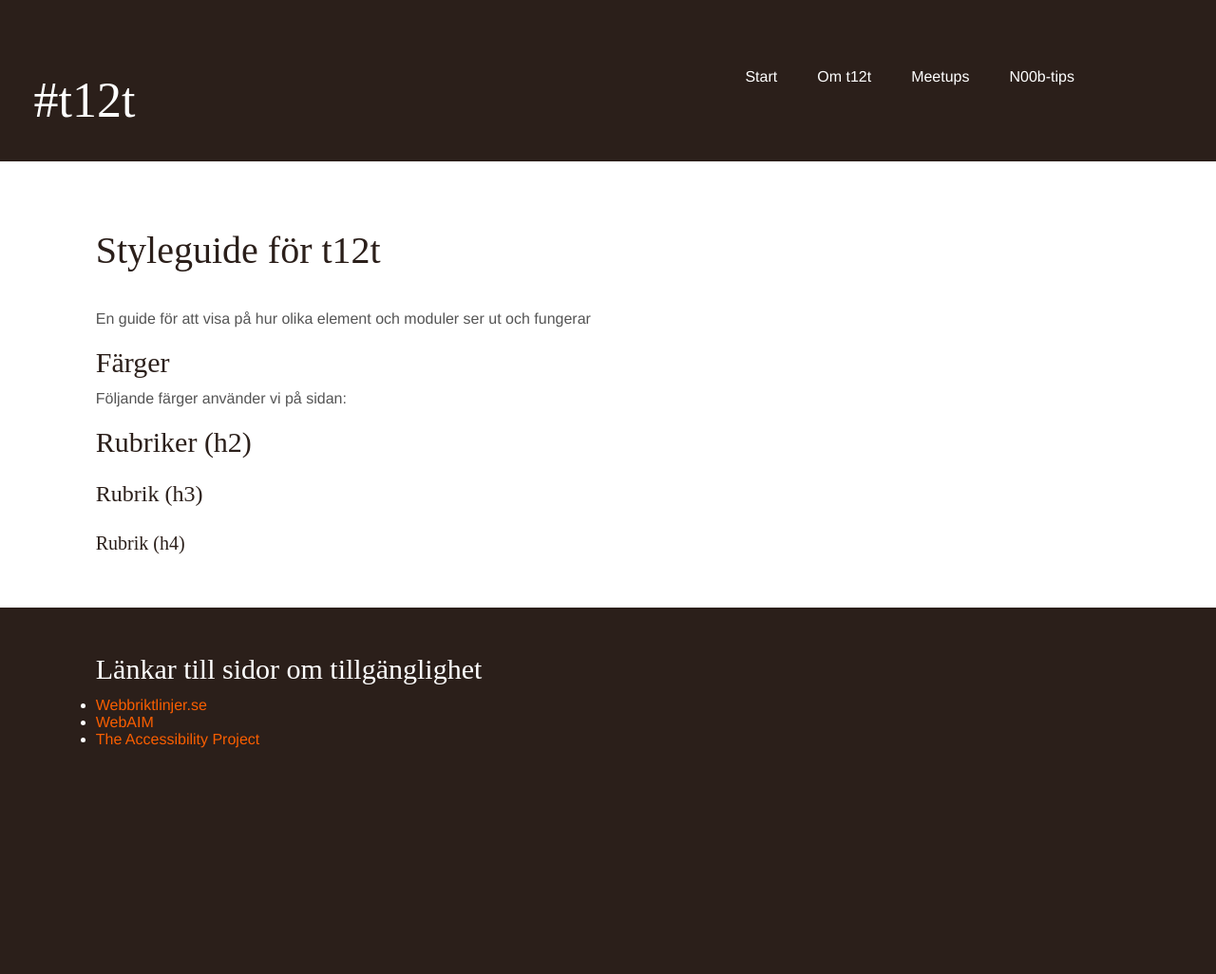
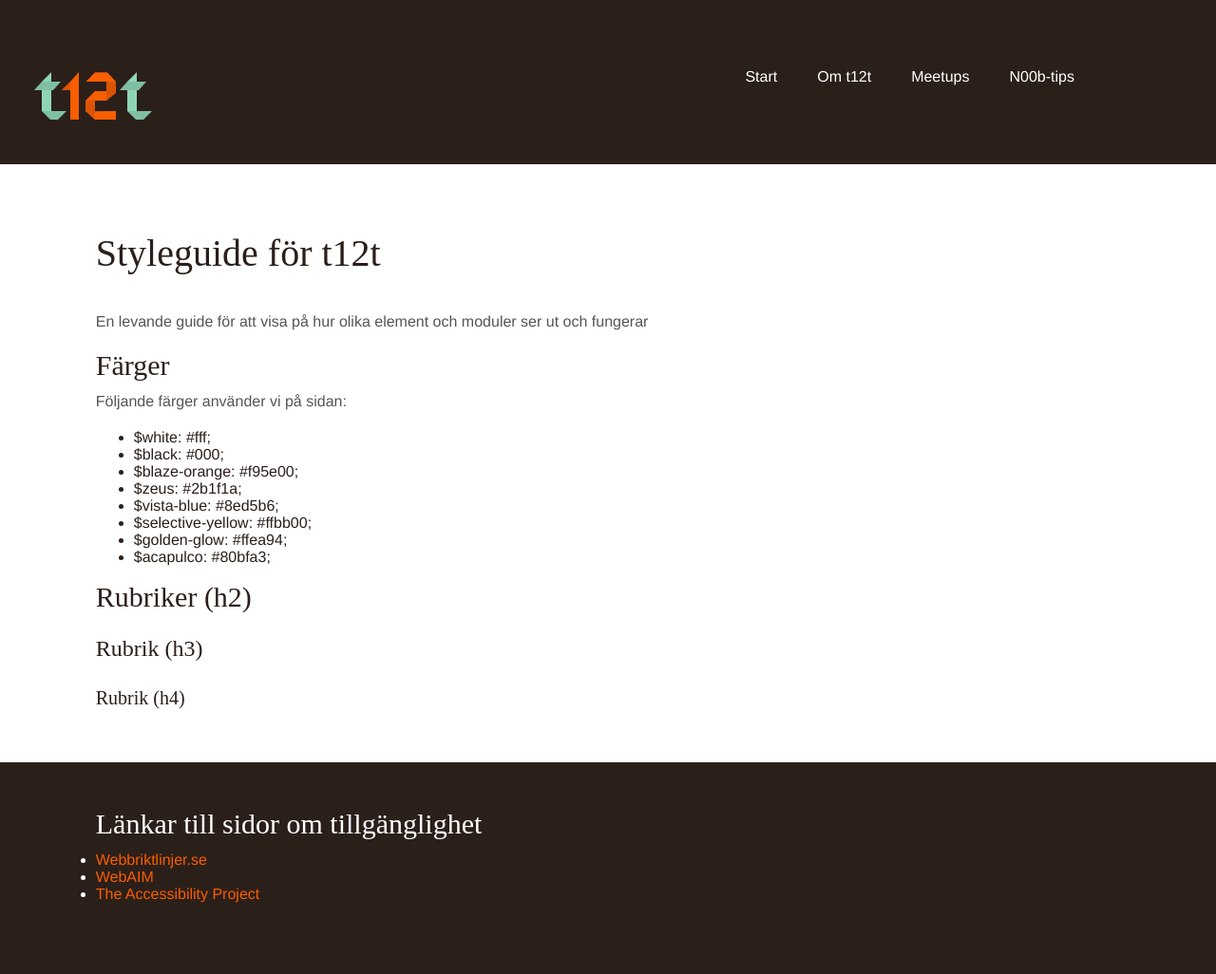
Before and after one commit to t12t/t12t, a Jekyll site: the page built from styleguide.md, in a window 1280 px wide. Shown: the whole page at 95% size. Built offline with Jekyll 4.4.1, drawn with Linux system fonts in a browser that asks for light colours; some web fonts are replaced; Markdown is read by kramdown in place of the engine named in the settings; before the commit the page ends 900 px from its top, so only the background shows below that.

Commit message:
Added a logo and colors to styleguide

```diff
--- /dev/null
+++ b/_includes/color.html
@@ -0,0 +1,10 @@
+<ul>
+    <li>$white: #fff;</li>
+    <li>$black: #000;</li>
+    <li>$blaze-orange: #f95e00;</li>
+    <li>$zeus: #2b1f1a;</li>
+    <li>$vista-blue: #8ed5b6;</li>
+    <li>$selective-yellow: #ffbb00;</li>
+    <li>$golden-glow: #ffea94;</li>
+    <li>$acapulco: #80bfa3;</li>
+</ul>
--- a/_includes/header.html
+++ b/_includes/header.html
@@ -1,8 +1,8 @@
 <header>
 {% if page.url == '/index.html' %}
-  <h1 class="our-wellknown-logo"><a href="/">#t12t</a></h1>
+  <h1 class="our-wellknown-logo"><a href="/"><img src="niceness/t12t-logo.svg" alt="t12t" /></a></h1>
 {% else %}
-  <a href="/" class="our-wellknown-logo">#t12t</a>
+  <a href="/" class="our-wellknown-logo"><img src="niceness/t12t-logo.svg" alt="t12t" /></a>
 {% endif %}
 <nav>
   <ul>
--- a/styleguide.md
+++ b/styleguide.md
@@ -5,13 +5,13 @@ title: styleguide - t12t
 
 #Styleguide för t12t
 
-En guide för att visa på hur olika element och moduler ser ut och fungerar
+En levande guide för att visa på hur olika element och moduler ser ut och fungerar
 
 ##Färger
 
 Följande färger använder vi på sidan:
 
-
+{% include color.html %}
 
 ##Rubriker (h2)
 
```
Also changed, not shown: niceness/t12t-logo.svg (added).
